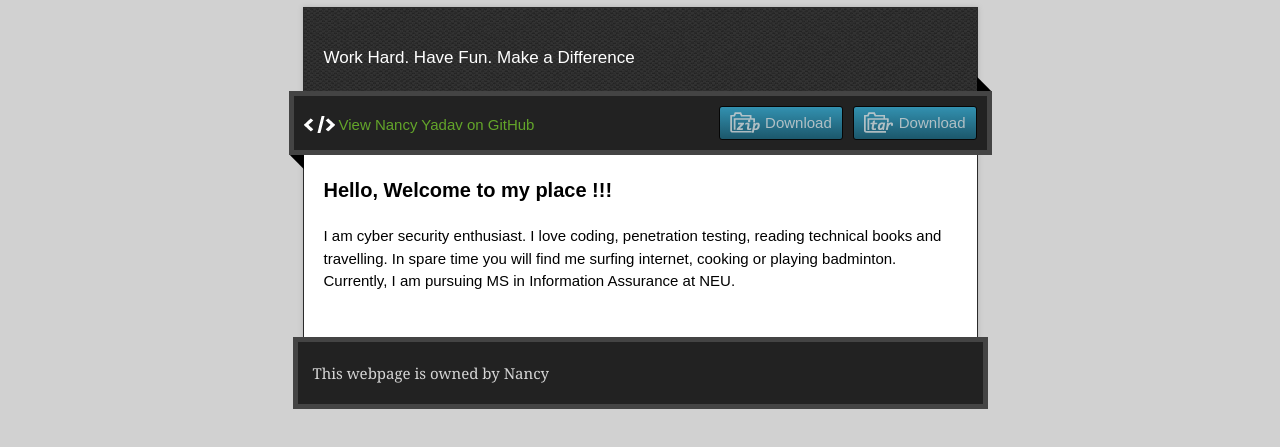
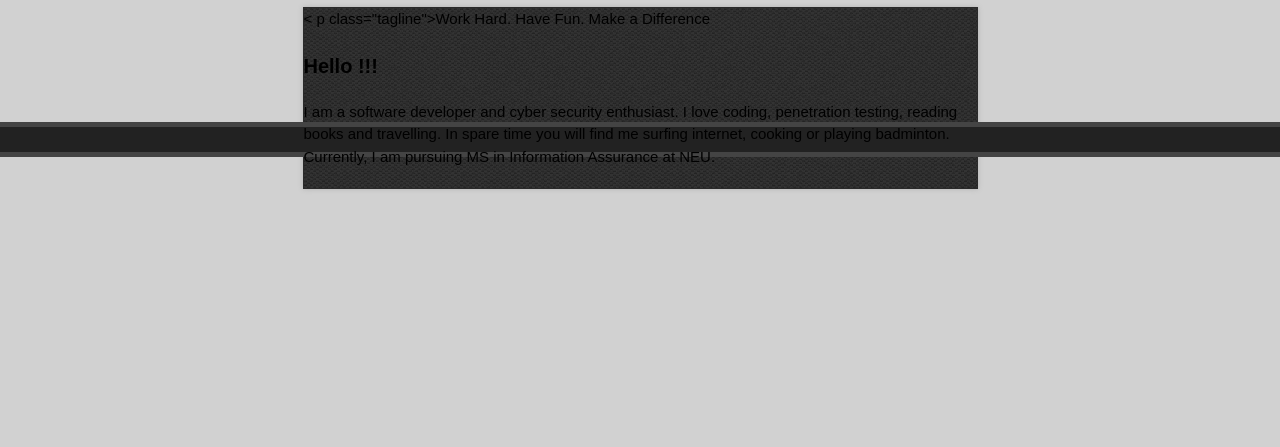
Before and after one commit to nancyyadav/profile, a plain HTML site: page index.html in a window 1280 px wide. Shown: the part 123-570 px from the top of the page. Drawn offline with nearby package versions, Linux system fonts and the light colour scheme.

Commit message:
Update index.html

```diff
--- a/index.html
+++ b/index.html
@@ -25,8 +25,8 @@
       <h1 class="title">Nancy Yadav</h1>
     </header>
     <div id="container">
-      <p class="tagline">Work Hard. Have Fun. Make a Difference</p>
-      <div id="main" role="main">
+      < p class="tagline">Work Hard. Have Fun. Make a Difference</p>
+      <!--div id="main" role="main">
         <div class="download-bar">
         <div class="inner">
           <a href="https://github.com/nancyyadav/profile/tarball/master" class="download-button tar"><span>Download</span></a>
@@ -34,21 +34,22 @@
           <a href="https://github.com/nancyyadav/profile" class="code">View Nancy Yadav on GitHub</a>
         </div>
         <span class="blc"></span><span class="trc"></span>
-        </div>
-        <article class="markdown-body">
-          <h3>
-<a name="hello-welcome-to-my-place-" class="anchor" href="#hello-welcome-to-my-place-"><span class="octicon octicon-link"></span></a>Hello, Welcome to my place !!!</h3>
+        </div -->
 
-<p>I am cyber security enthusiast. I love coding, penetration testing, reading technical books and travelling. In spare time you will find me surfing internet, cooking or playing badminton.
+    <article class="markdown-body">
+    <h3>
+    <a name="welcome" class="anchor" href="#hello-"><span class="octicon octicon-link"></span></a>Hello !!!</h3>
+
+    <p>I am a software developer and cyber security enthusiast. I love coding, penetration testing, reading books and travelling. In spare time you will find me surfing internet, cooking or playing badminton.
 Currently, I am pursuing MS in Information Assurance at NEU.</p>
-        </article>
-      </div>
+     </article>
+     </div>
     </div>
     <footer>
       <div class="owner">
        <p>
         <!--a href="https://github.com/nancyyadav" class="avatar"><img src="https://avatars1.githubusercontent.com/u/7496235?s=60" width="48" height="48"/></a> <a href="https://github.com/nancyyadav">nancyyadav</a> maintains <a href="https://github.com/nancyyadav/profile">Nancy Yadav</a-->
-          This webpage is owned by Nancy
+          <!-- This webpage is owned by Nancy -->
        </p>
       </div>
       <div class="creds">
```
